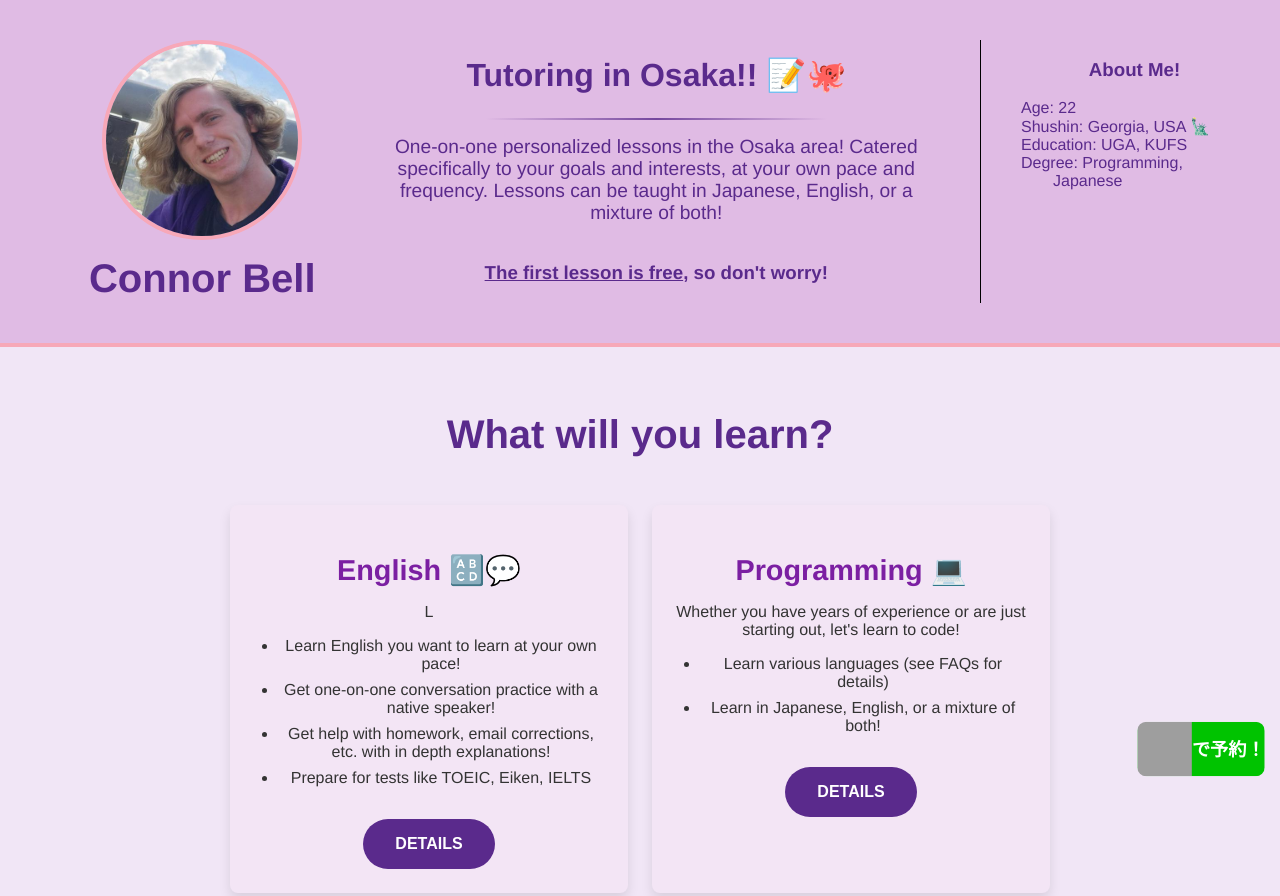
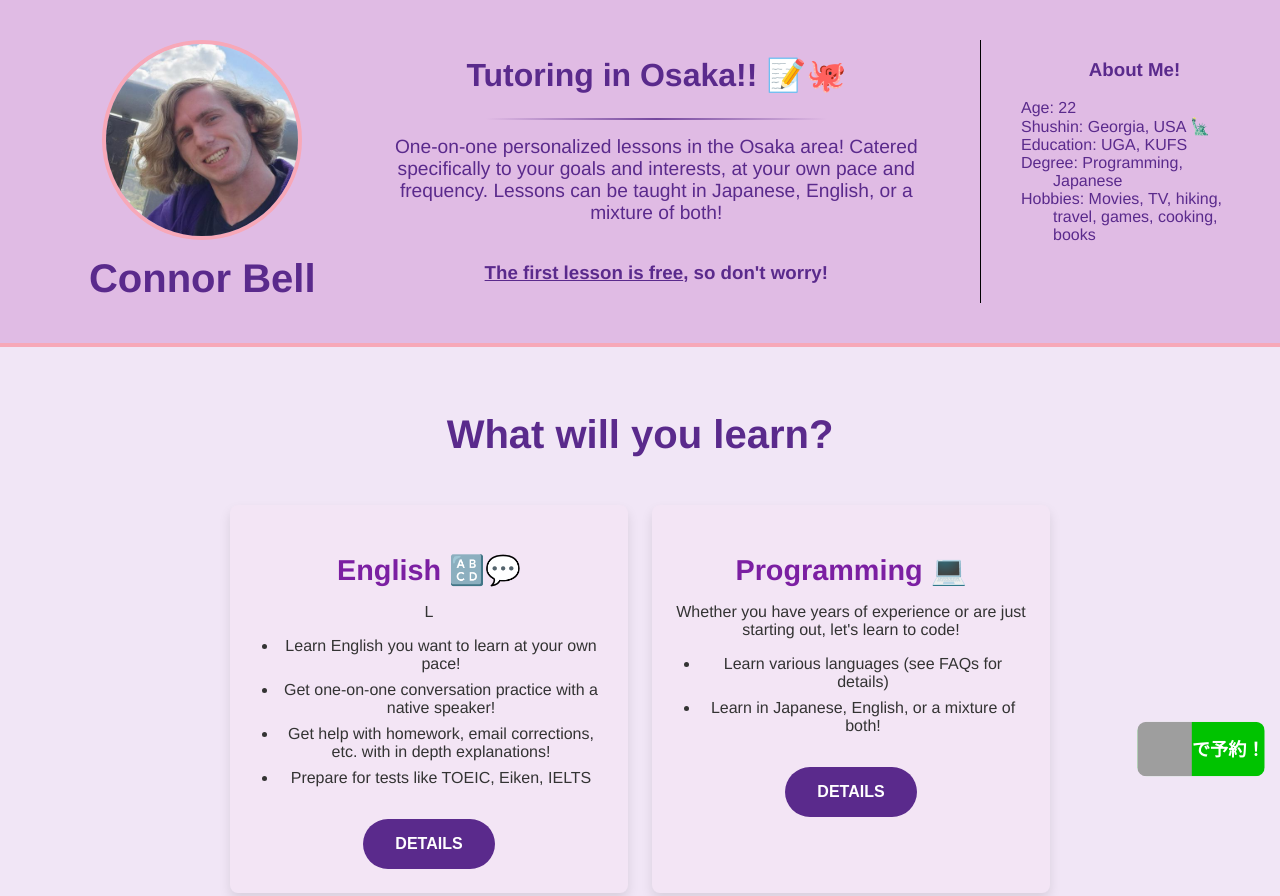
Before and after one commit to cjbell630/tutoring-site, an Astro site: page / in a window 1280 px wide. Shown: the top 896 px of the page. Built offline with nearby package versions, Linux system fonts and the light colour scheme; Astro itself is replaced by a stand-in of ours; grey boxes are pictures that could not be loaded.

Commit message:
add hobbies

```diff
--- a/src/components/HeroSection.astro
+++ b/src/components/HeroSection.astro
@@ -28,6 +28,7 @@ const {name, details, image} = Astro.props;
                 <li>Shushin: Georgia, USA 🗽</li>
                 <li>Education: UGA, KUFS</li>
                 <li>Degree: Programming, Japanese</li>
+                <li>Hobbies: Movies, TV, hiking, travel, games, cooking, books</li>
             </ul>
         </div>
     </div>
```
